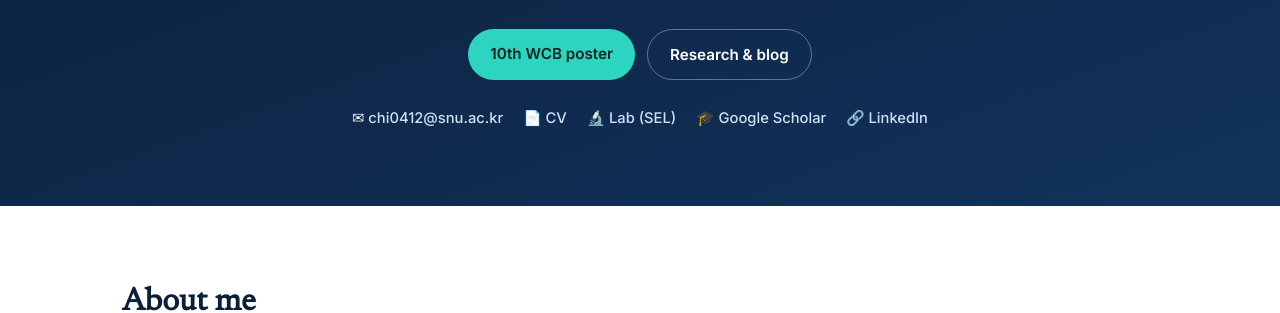
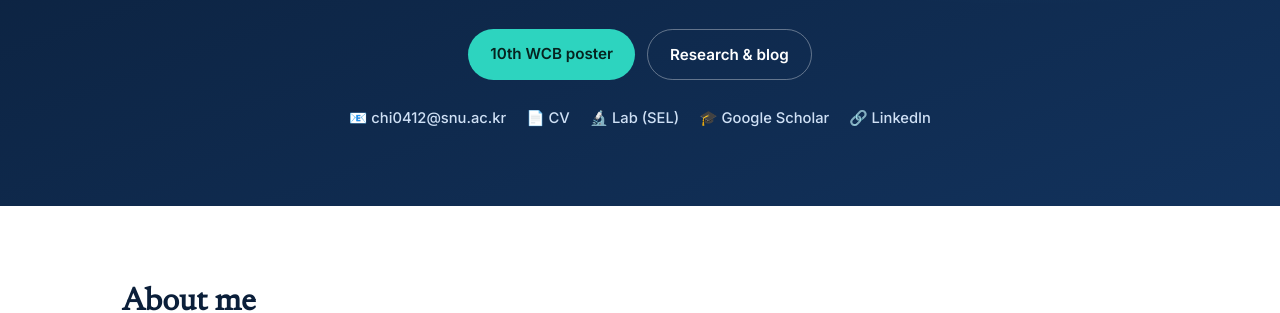
Before and after one commit to 27bro/27bro.github.io, a Jekyll site: the page built from index.html, in a window 1280 px wide. Shown: the part 311-624 px from the top of the page. Built offline with Jekyll 4.4.1, drawn with Linux system fonts in a browser that asks for light colours.

Commit message:
Revert footer mail icon and try envelope emoji in hero.
Co-authored-by: Cursor <cursoragent@cursor.com>

```diff
--- a/_includes/footer.html
+++ b/_includes/footer.html
@@ -3,7 +3,7 @@
     <div>
       <strong>{{ site.author.name }}</strong> · {{ site.author.role }}<br>
       {{ site.author.affiliation }}<br>
-      <span class="footer-email-icon" aria-hidden="true">✉</span> {{ site.email }}
+      {{ site.email }}
     </div>
     <div class="footer-links">
       <a href="{{ site.cv_pdf | relative_url }}" target="_blank" rel="noopener">CV</a>
--- a/assets/css/style.css
+++ b/assets/css/style.css
@@ -112,7 +112,6 @@ a:hover { text-decoration: underline; }
 .hero-links span { color: #cfe0f5 !important; font-size: 0.92rem; font-weight: 500; }
 .hero-links a:hover { color: #fff !important; text-decoration: none; }
 .hero-links .hero-icon { color: #fff !important; }
-.footer-email-icon { color: #fff; }
 
 /* ─────────────────────────── Sections ─────────────────────────── */
 .section { padding: 70px 0; }
--- a/index.html
+++ b/index.html
@@ -19,7 +19,7 @@ title: About
     </div>
 
     <div class="hero-links">
-      <span><span class="hero-icon" aria-hidden="true">✉</span> {{ site.email }}</span>
+      <span><span class="hero-icon" aria-hidden="true">📧</span> {{ site.email }}</span>
       <a href="{{ site.cv_pdf | relative_url }}" target="_blank" rel="noopener">📄 CV</a>
       <a href="{{ site.lab_url }}" target="_blank" rel="noopener">🔬 Lab (SEL)</a>
       <a href="{{ site.scholar_url }}" target="_blank" rel="noopener">🎓 Google Scholar</a>
```
